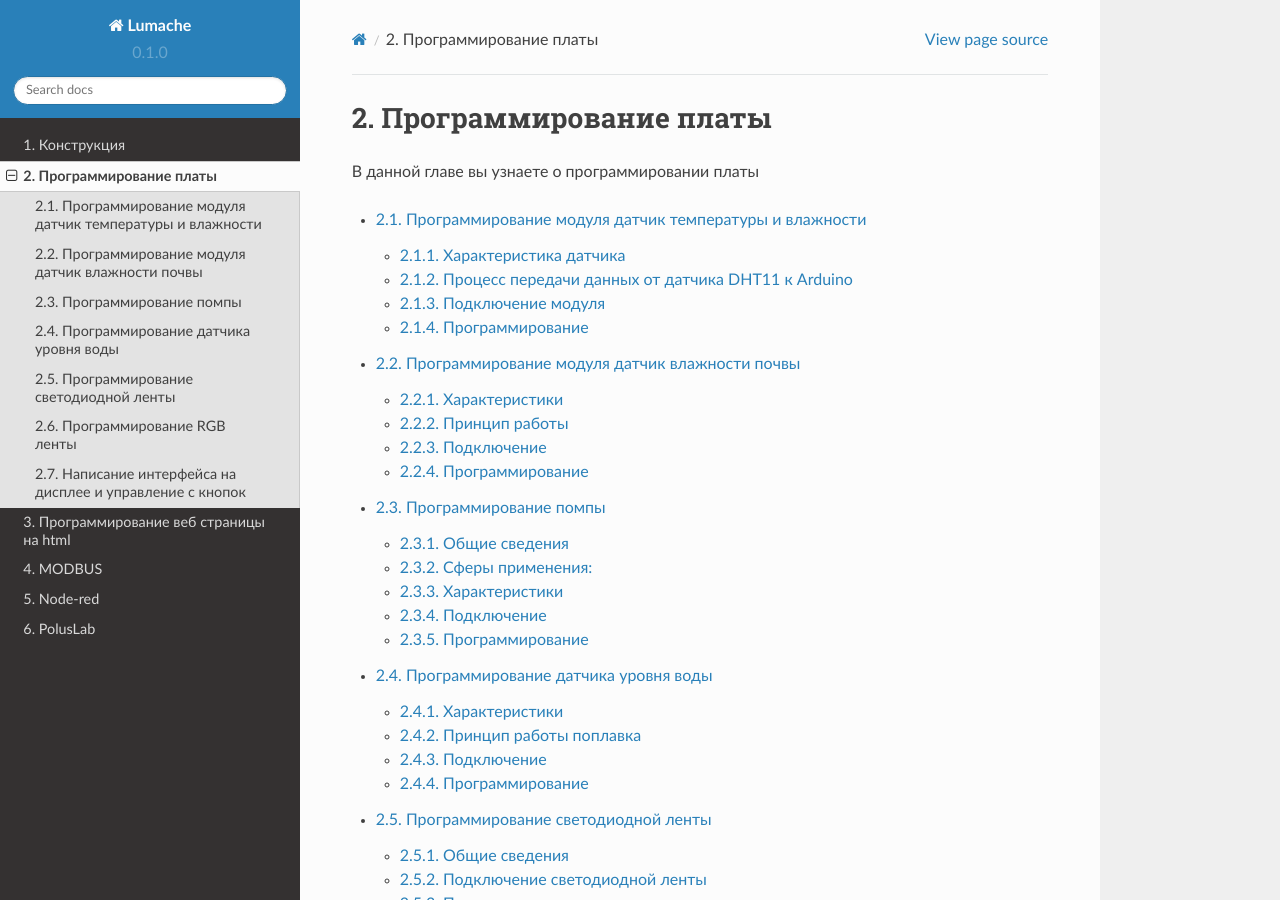
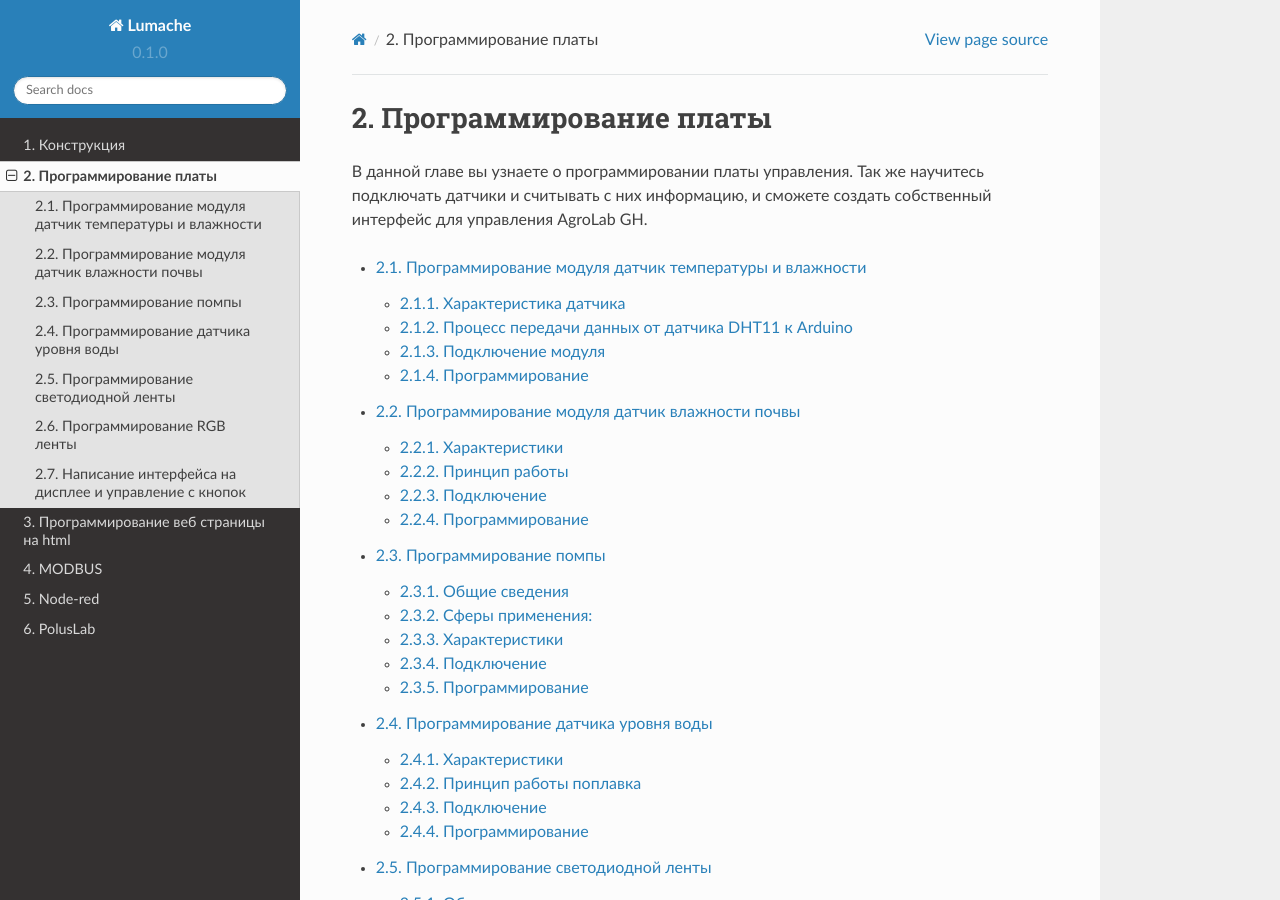
Before and after one commit to BBanwz/book_AL_GH, a Sphinx documentation site: the page built from docs/2MBCode/index.rst, in a window 1280 px wide and 900 px high. Built offline with Sphinx 7.4.7 and the Read the Docs theme 2.0.0, drawn with Linux system fonts in a browser that asks for light colours.

Commit message:
Update index.rst

```diff
--- a/docs/2MBCode/index.rst
+++ b/docs/2MBCode/index.rst
@@ -1,7 +1,7 @@
 Программирование платы
 ======================
 
-В данной главе вы узнаете о программировании платы
+В данной главе вы узнаете о программировании платы управления. Так же научитесь подключать датчики и считывать с них информацию, и сможете создать собственный интерфейс для управления AgroLab GH.
 
 .. toctree::
    :maxdepth: 3
```
